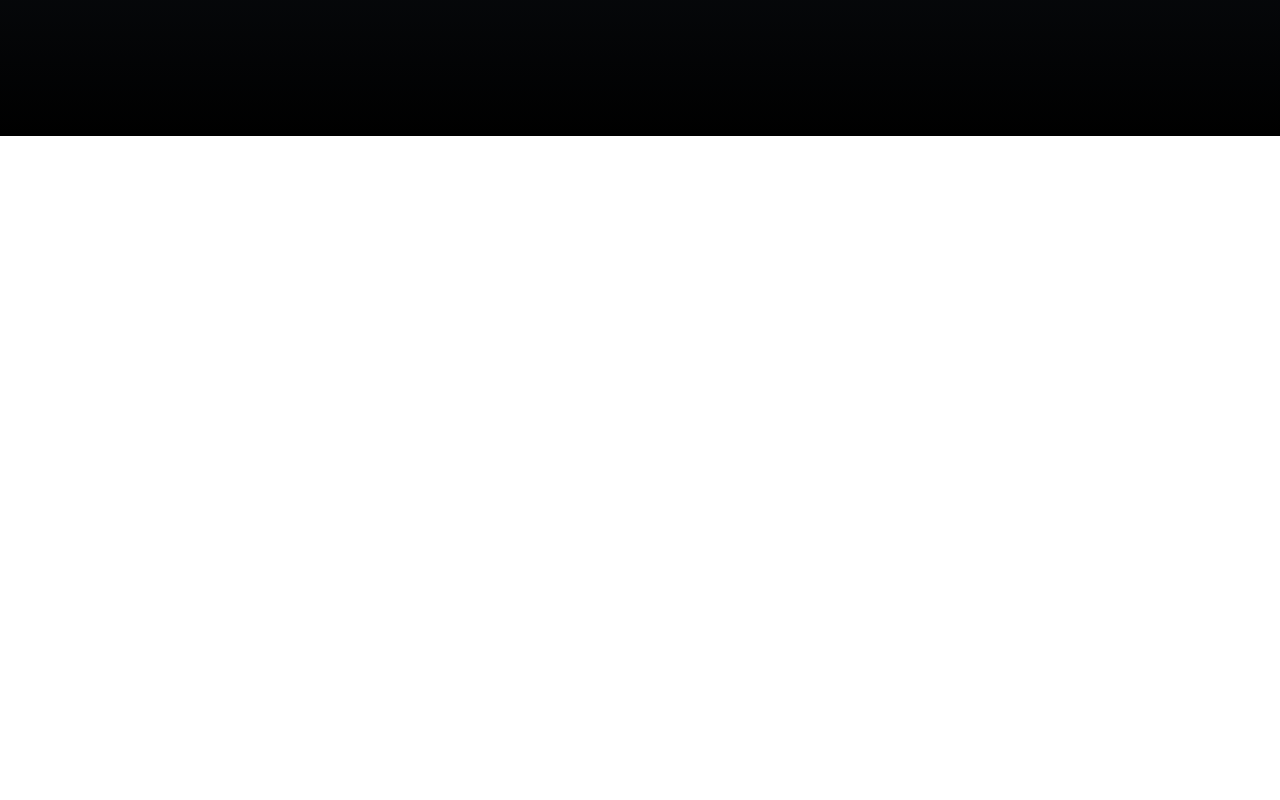
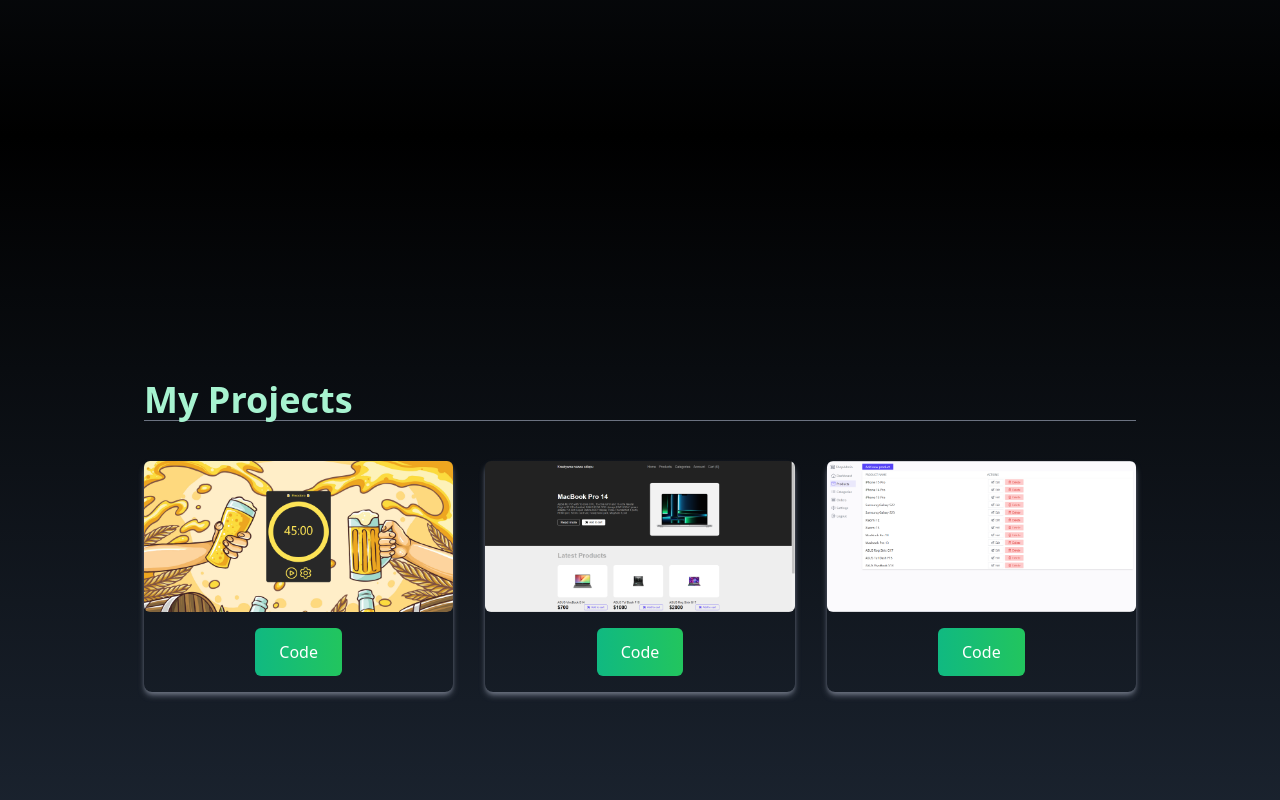
Before and after one commit to JakubWorek/portfolio, a React (Create React App) app: page / in a window 1280 px wide. Shown: the part 1464-2264 px from the top of the page. Before the commit the page ends 1600 px from the top, so only its background shows below. Built offline with nearby package versions, Linux system fonts and the light colour scheme.

Commit message:
projects page

```diff
--- a/src/App.js
+++ b/src/App.js
@@ -1,6 +1,7 @@
 import About from "./components/About";
 import Home from "./components/Home";
 import NavBar from "./components/NavBar";
+import Projects from "./components/Projects";
 import SocialLinks from "./components/SocialLinks";
 
 function App() {
@@ -9,6 +10,7 @@ function App() {
       <NavBar />
       <Home />
       <About />
+      <Projects />
       <SocialLinks />
     </div>
   );
--- a/src/components/About.jsx
+++ b/src/components/About.jsx
@@ -16,7 +16,7 @@ const About = () => {
           sculpting the digital world to cater to every click and scroll. His journey is an odyssey of problem-solving,
           a quest to optimize, innovate, and ultimately, revolutionize the web. With every line of code
           he writes, he's architecting a future where the virtual and the real seamlessly intertwine.
-          The screen is his canvas, and the web is his masterpiece in the making.
+          The screen is his canvas, and the web is his masterpiece in the making. Yep, that's me.
         </p>
       </div>
     </div>
--- a/src/components/NavBar.jsx
+++ b/src/components/NavBar.jsx
@@ -9,7 +9,7 @@ const NavBar = () => {
   const links = [
     { id: 1, link: 'home' },
     { id: 2, link: 'about' },
-    { id: 3, link: 'projects' },
+    { id: 3, link: 'portfolio' },
     { id: 4, link: 'skills' },
     { id: 5, link: 'contact' },
   ]
--- /dev/null
+++ b/src/components/Projects.jsx
@@ -0,0 +1,32 @@
+import React from 'react';
+import piwodoro from '../assets/images/piwodoro.png';
+import store_front from '../assets/images/store_front.png';
+import store_server from '../assets/images/store_server.png';
+
+const Projects = () => {
+  const projects = [
+    {id: 1, src: piwodoro, link: 'https://github.com/JakubWorek/piwodoro'},
+    {id: 2, src: store_front, link: 'https://github.com/JakubWorek/store_front'},
+    {id: 3, src: store_server, link: 'https://github.com/JakubWorek/store_server'},
+  ];
+
+  return (
+    <div name="portfolio" className="bg-gradient-to-b from-black to-gray-800 w-full text-white md:h-screen">
+      <div className="max-w-screen-lg p-4 mx-auto flex flex-col justify-center h-full">
+        <h1 className="text-4xl font-bold inline border-b border-gray-500 text-emerald-200"> My Projects </h1>
+        <div className="grid sm:grid-cols-2 md:grid-cols-3 gap-8 px-12 sm:px-0 mt-10">
+          {projects.map(({id, src, link}) => (
+            <div key={id} className='shadow-md shadow-gray-500 rounded-lg'>
+              <img src={src} alt="project" className="rounded-md duration-200 hover:scale-110"/>
+              <div className='flex items-center justify-center'>
+                <a className="px-6 py-3 m-4 duration-200 hover:scale-105 bg-gradient-to-r from-emerald-500 to-green-500 cursor-pointer rounded-md" href={link}>Code</a>
+              </div>
+            </div>
+          ))}
+        </div>
+      </div>
+    </div>
+  )
+}
+
+export default Projects
```
